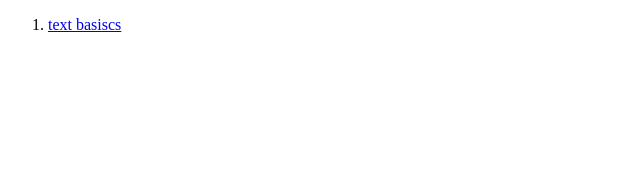
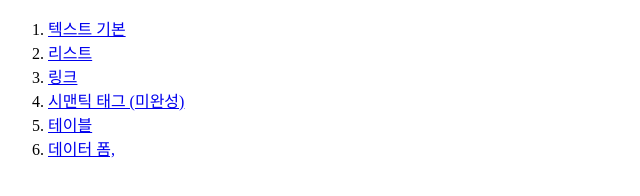
Before and after one commit to edogawac/web, a plain HTML site: page html/index.html in a window 1280 px wide. Shown: the whole page, without its empty margins (0-640 px from the left). Drawn offline with Linux system fonts and the light colour scheme.

Commit message:
Update index.html

```diff
--- a/html/index.html
+++ b/html/index.html
@@ -17,7 +17,14 @@
 
 <body>
 <ol>
-    <li><a href="01index_text_basiscs.html">text basiscs</a></li>
+    <li><a href="01index_text_basiscs.html">텍스트 기본</a></li>
+    <li><a href="02lsit_types.html">리스트</a></li>
+    <li><a href="03link.html">링크</a></li>
+    <li><a href="04images.html이미지</a></li>
+    <li><a href="05semantic_tag.html">시맨틱 태그 (미완성)</a></li>
+    <li><a href="06tables.html">테이블</a></li>
+    <li><a href="07form_input.html">데이터 폼, </a></li>
+
 
 </ol>
 
```
